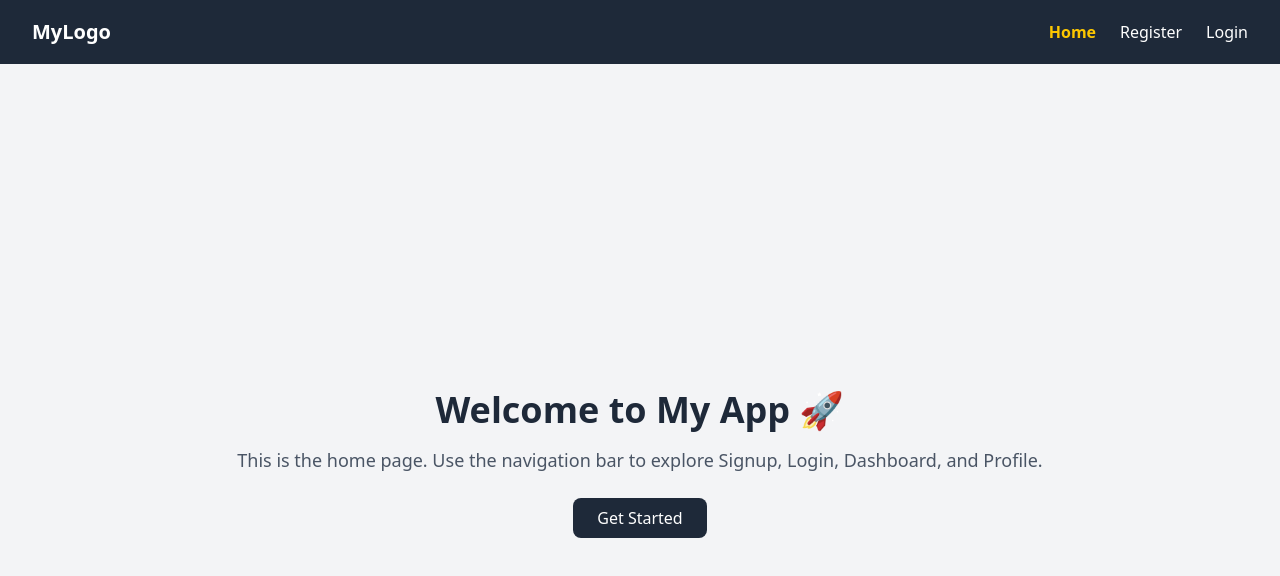
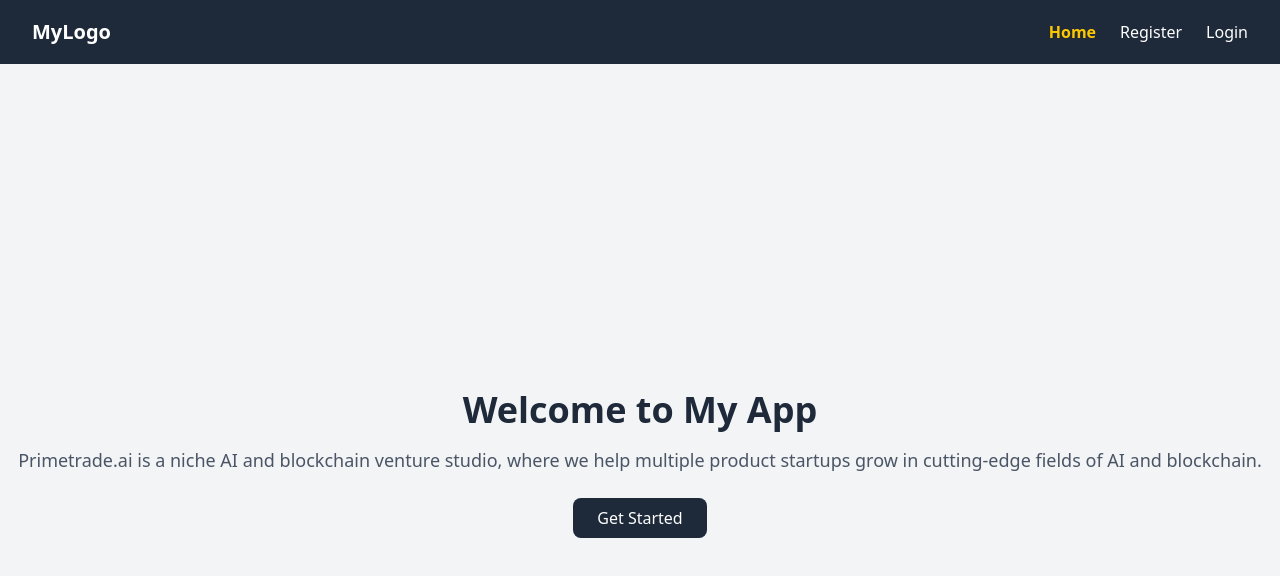
Before and after one commit to Manishshriwas/Primetrade.ai1, a React (Vite) app in the folder clientI/: page / in a window 1280 px wide. Shown: the top 576 px of the page. Built offline with nearby package versions, Linux system fonts and the light colour scheme.

Commit message:
Revise welcome message and home page description
Updated welcome message and description on the home page.

```diff
--- a/clientI/src/pages/Home.jsx
+++ b/clientI/src/pages/Home.jsx
@@ -3,10 +3,11 @@
   return (
     <div className="flex flex-col items-center justify-center h-screen bg-gray-100 text-center px-4">
       <h1 className="text-4xl font-bold text-gray-800 mb-4">
-        Welcome to My App 🚀
+        Welcome to My App
       </h1>
       <p className="text-lg text-gray-600 mb-6">
-        This is the home page. Use the navigation bar to explore Signup, Login, Dashboard, and Profile.
+       Primetrade.ai is a niche AI and blockchain venture studio, where we help multiple product startups grow in cutting-edge fields of AI and blockchain.
+
       </p>
       <a
         href="/register"
```
